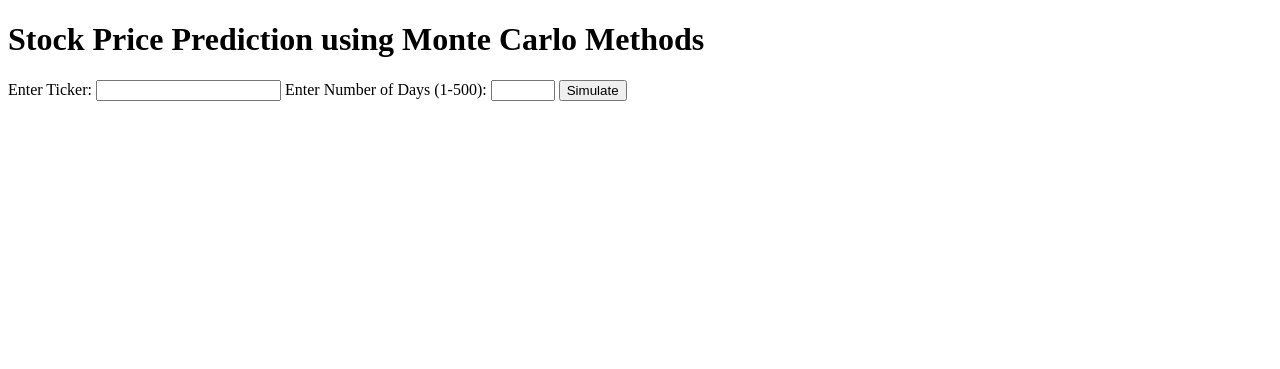
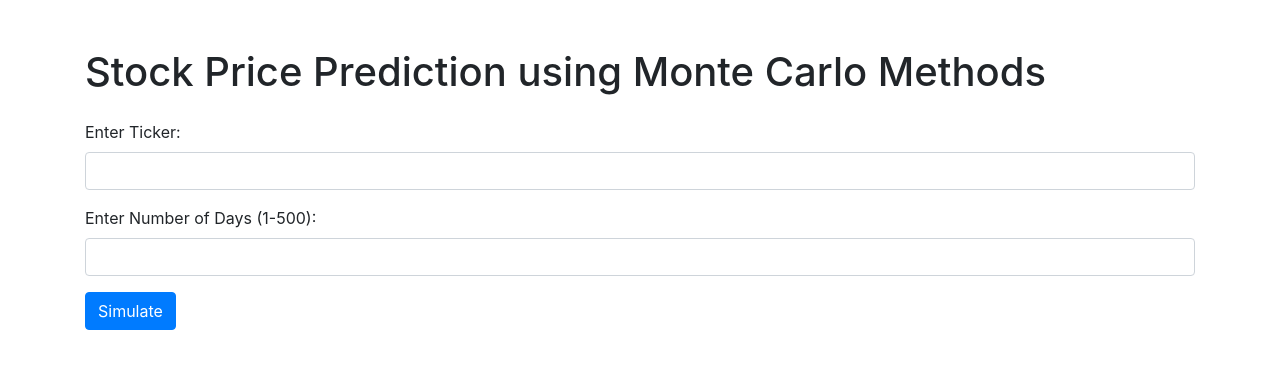
Before and after one commit to ryanznie/quant-MC-methods, a Flask app: page / in a window 1280 px wide. Shown: the top 369 px of the page. Run offline with Flask 3, Linux system fonts and the light colour scheme; some libraries are stand-ins or nearby versions.

Commit message:
Updated designs to use bootstrap

```diff
--- a/app/app.py
+++ b/app/app.py
@@ -8,6 +8,9 @@ matplotlib.use('agg')
 import os
 
 app = Flask(__name__)
+
+# Specify the folder from which Flask will serve static files
+app.static_folder = 'static'
 
 @app.route('/')
 def index():
@@ -30,14 +33,14 @@ def get_plots(ticker, days):
 
     final_points, num_sim = simulate(data, days, ticker) # return image path too
 
-        # create a static dir if it odes not already exist
+    # create a static dir if it odes not already exist
     if not os.path.exists('static'):
-        logger.info(f'OUTPUT DIRECTORY DOES NOT EXIST, CREATING: static')
-        os.mkdir(output_dir)
+        logger.info('OUTPUT DIRECTORY DOES NOT EXIST, CREATING: static')
+        os.mkdir('static')
 
     # plotting
     fig, axes = plt.subplots(1, 2, figsize=(12,4))
-    fig.suptitle(f"Simulated {num_sim} times...: {ticker} ({days} days ahead)", fontsize=18, y = 1)
+    fig.suptitle("Simulated {} times...: {} ({} days ahead)".format(num_sim, ticker, days), fontsize=18, y=1)
 
     ## plot histogram
     axes[0].hist(final_points, bins='auto', density=False)
@@ -50,12 +53,12 @@ def get_plots(ticker, days):
     plt.title("Boxplot of future prices")
     plt.xlabel("Price in USD")
 
-    plot_url = f'static/{ticker}_sim{days}D' # change output file path here
-    logger.info(f'SAVING PLOT TO: {plot_url}')
-    fig.savefig(f'{plot_url}')
+    plot_url = 'static/{}_sim{}D.png'.format(ticker, days)  # Add .png extension
+    logger.info('SAVING PLOT TO: {}'.format(plot_url))
+    fig.savefig(plot_url)
     plt.close(fig)
 
-    #return render_template('plots.html', image_path=image_path)
+    # return render_template('plots.html', image_path=image_path)
     return jsonify({
                     'image_url': plot_url,
                     'ticker': ticker,
--- a/app/app_utils.py
+++ b/app/app_utils.py
@@ -37,6 +37,7 @@ def simulate(data, time, ticker, num_sim=100):
     MC simulates {time} days into the future {num_sim} times using Monte Carlo methods
     Plots and store results in {output_dir} (default: static)
     """
+    time = int(time)
     df = data[0]
     mu, sigma = data[1]
 
@@ -52,7 +53,7 @@ def simulate(data, time, ticker, num_sim=100):
     # MC simulate num_sim times
     for sim in range(num_sim):
         S_pos = [S0]
-        Z = np.random.normal(0,1, size = time)
+        Z = np.random.normal(0,1, time)
         for t in range(0, time):
             S_pos.append(S_pos[t] + S_pos[t]*(muS + sigma*Z[t]))
         final_points.append(S_pos[-1])
--- a/app/templates/index.html
+++ b/app/templates/index.html
@@ -4,21 +4,29 @@
     <meta charset="UTF-8">
     <meta name="viewport" content="width=device-width, initial-scale=1.0">
     <title>Stock Price Prediction using Monte Carlo Methods</title>
+    <!-- Add Bootstrap CSS -->
+    <link rel="stylesheet" href="https://stackpath.bootstrapcdn.com/bootstrap/4.5.2/css/bootstrap.min.css">
 </head>
 <body>
-    <h1>Stock Price Prediction using Monte Carlo Methods</h1>
+    <div class="container">
+        <h1 class="mt-5">Stock Price Prediction using Monte Carlo Methods</h1>
 
-    <form id="plotForm">
-        <label for="ticker">Enter Ticker:</label>
-        <input type="text" id="ticker" name="ticker" required>
+        <form id="plotForm" class="mt-4">
+            <div class="form-group">
+                <label for="ticker">Enter Ticker:</label>
+                <input type="text" id="ticker" name="ticker" class="form-control" required>
+            </div>
 
-        <label for="days">Enter Number of Days (1-500):</label>
-        <input type="number" id="days" name="days" min="1" max="500" required>
+            <div class="form-group">
+                <label for="days">Enter Number of Days (1-500):</label>
+                <input type="number" id="days" name="days" class="form-control" min="1" max="500" required>
+            </div>
 
-        <button type="button" onclick="MCsimulate()">Simulate</button>
-    </form>
+            <button type="button" class="btn btn-primary" onclick="MCsimulate()">Simulate</button>
+        </form>
 
-    <div id="plotContainer"></div>
+        <div id="plotContainer" class="mt-5"></div>
+    </div>
 
     <script>
         function MCsimulate() {
@@ -50,8 +58,16 @@
             })
             .then(response => response.json())
             .then(data => {
-                // Display the generated plot
-                document.getElementById('plotContainer').innerHTML = '<img src="' + data.image_url + '" alt="Generated Plot">';
+                // Create an <img> element with the plot image URL
+                var plotImage = document.createElement('img');
+                plotImage.src = data.image_url;
+                plotImage.alt = 'Generated Plot';
+                plotImage.classList.add('img-fluid'); // Add Bootstrap class for responsive images
+
+                // Clear previous content of plotContainer and append the new <img> element
+                var plotContainer = document.getElementById('plotContainer');
+                plotContainer.innerHTML = '';
+                plotContainer.appendChild(plotImage);
             })
             .catch(error => {
                 console.error('Error:', error);
```
Also changed, not shown: app/static/AAPL_sim320D.png (deleted), app/static/AMD_sim220D.png (deleted), app/static/aapl_sim123D.png (added).
